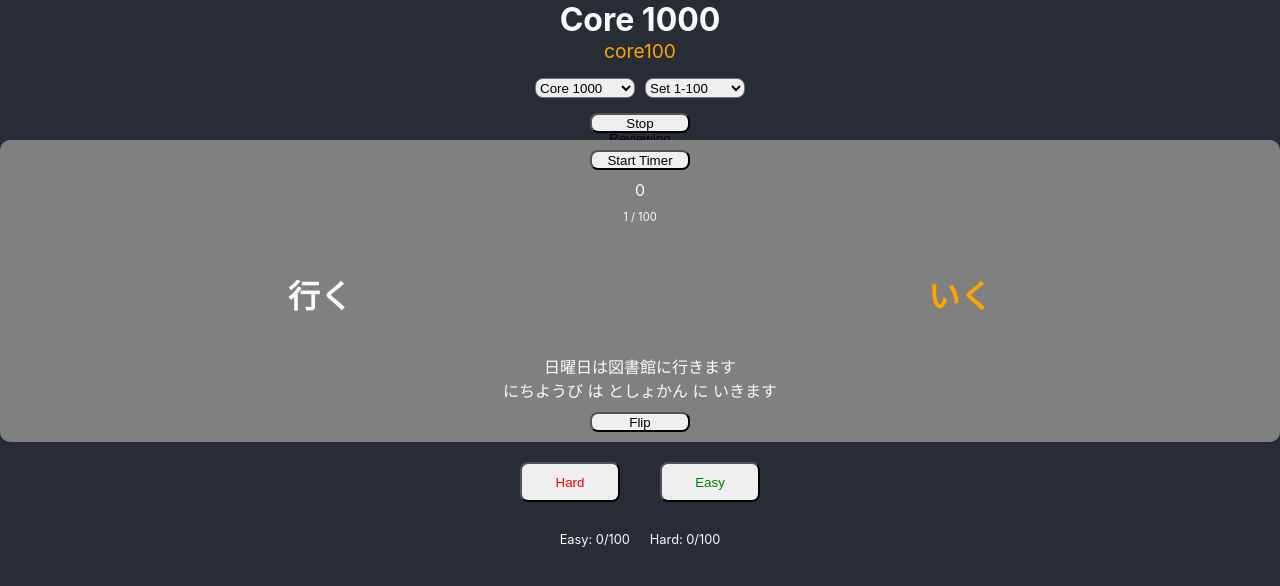
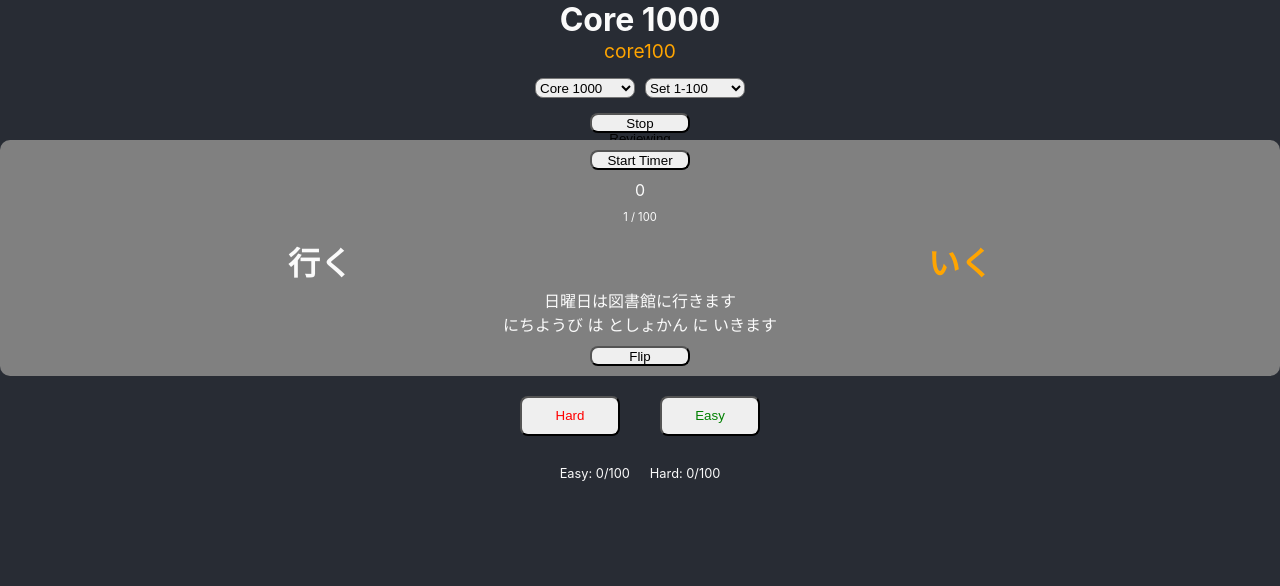
Before and after one commit to licebeam/kaze-app, a React (Create React App) app: page / in a window 1280 px wide. Shown: the top 586 px of the page. Built offline with nearby package versions, Linux system fonts and the light colour scheme.

Commit message:
adjusts height of kana

```diff
--- a/src/components/Card.jsx
+++ b/src/components/Card.jsx
@@ -13,13 +13,13 @@ const CardContainer = styled.div`
     font-size: .7rem;
   }
   .kana1{
-    height:100px;
+    height:2.1rem;
     font-size: 2rem;
     padding: 10px;
     font-weight: bold;
   }
   .kana2{
-    height:100px;
+    height:2.1rem;
     font-size: 2rem;
     padding: 10px;
     font-weight: bold;
```
